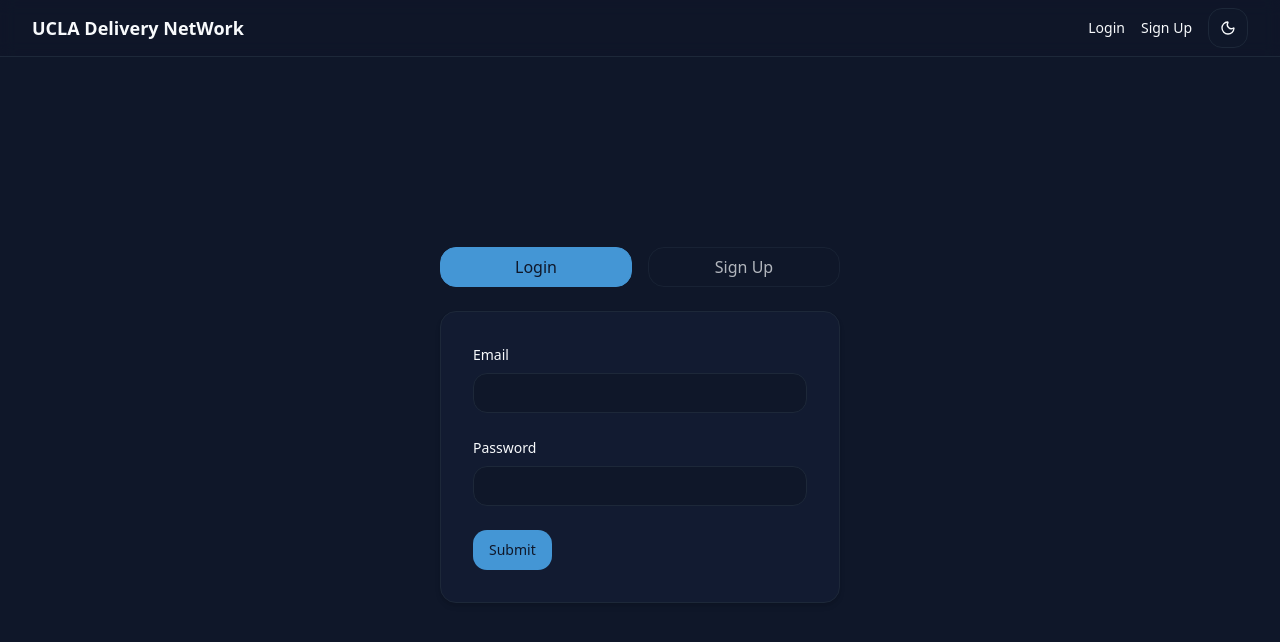
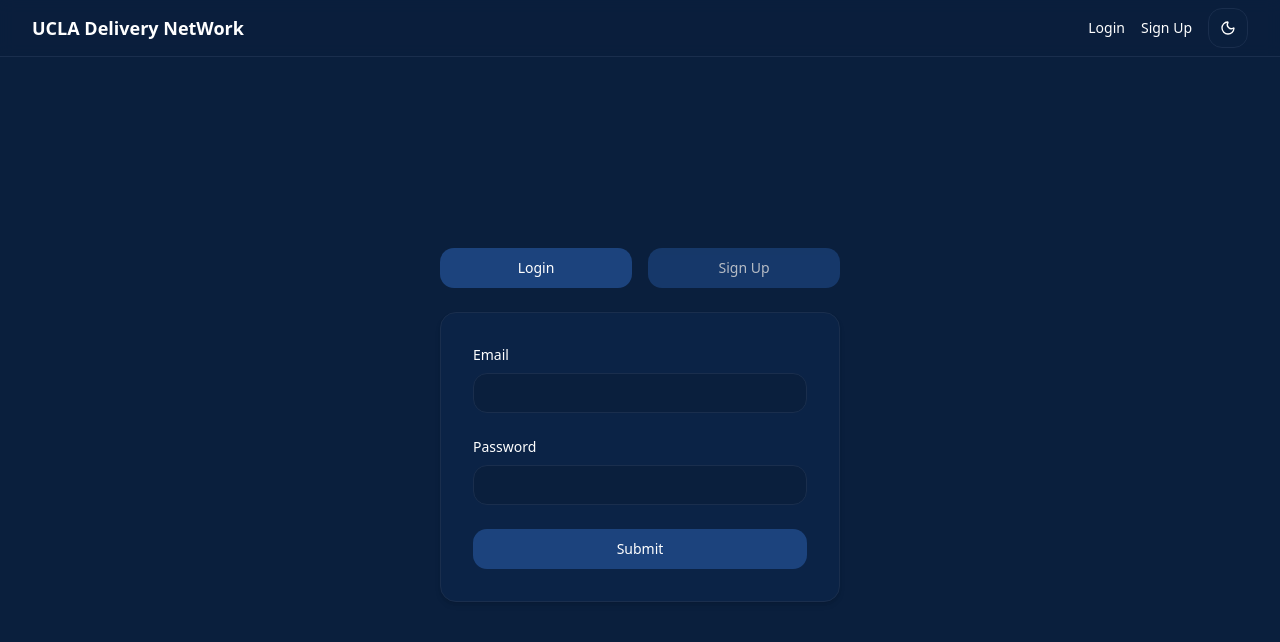
Before and after one commit to MagiCarpy/35L_Project, a React (Vite) app in the folder frontend/: page /login in a window 1280 px wide. Shown: the top 642 px of the page. Built offline with nearby package versions, Linux system fonts and the light colour scheme; no server answers.

Commit message:
standardized styling and adjusted app theme

```diff
--- a/frontend/src/components/ui/button.jsx
+++ b/frontend/src/components/ui/button.jsx
@@ -9,7 +9,7 @@
   {
     variants: {
       variant: {
-        default: "bg-primary text-primary-foreground hover:bg-primary/90",
+        default: "bg-primary text-primary-foreground hover:bg-primary/50",
         destructive:
           "bg-destructive text-destructive-foreground hover:bg-destructive/90",
         outline:
--- a/frontend/src/index.css
+++ b/frontend/src/index.css
@@ -4,88 +4,90 @@
 
 @layer base {
   :root {
-    /* UCLA Theme: Friendly Rounded Minimalism */
+    /* User Requested Theme: Specific Hex Codes */
 
-    /* Background: White */
+    /* Background: #FFFFFF */
     --background: 0 0% 100%;
-    /* Foreground: Dark Blue/Slate for contrast */
-    --foreground: 206 63% 10%;
+    /* Foreground: #1E4B9A */
+    --foreground: 218 67% 36%;
 
-    /* Card: White with shadow usually, but variable is color */
+    /* Card: White */
     --card: 0 0% 100%;
-    --card-foreground: 206 63% 10%;
+    --card-foreground: 218 67% 36%;
 
     --popover: 0 0% 100%;
-    --popover-foreground: 206 63% 10%;
+    --popover-foreground: 218 67% 36%;
 
-    /* Primary: UCLA Blue #2774AE -> HSL(206, 63%, 42%) */
-    --primary: 206 63% 42%;
+    /* Primary: #3D78D8 (Lighter Blue) */
+    --primary: 217 66% 50%;
     --primary-foreground: 0 0% 100%;
 
-    /* Secondary: UCLA Gold #FFD100 -> HSL(49, 100%, 50%) */
-    --secondary: 49 100% 50%;
-    --secondary-foreground: 206 63% 10%;
+    /* Secondary: #FFB300 */
+    --secondary: 42 100% 50%;
+    --secondary-foreground: 218 67% 36%;
 
-    /* Muted: Very light blue/gray */
-    --muted: 206 20% 96%;
-    --muted-foreground: 206 10% 40%;
+    /* Muted: Light Blue/Gray mix */
+    --muted: 216 20% 96%;
+    --muted-foreground: 218 40% 50%;
 
     /* Accent: Light Blue for hover states */
-    --accent: 206 30% 90%;
-    --accent-foreground: 206 63% 42%;
+    --accent: 216 30% 90%;
+    --accent-foreground: 216 63% 47%;
 
     --destructive: 0 84.2% 60.2%;
     --destructive-foreground: 0 0% 98%;
 
-    --border: 206 20% 90%;
-    --input: 206 20% 90%;
-    --ring: 206 63% 42%;
+    --border: 216 20% 90%;
+    --input: 216 20% 90%;
+    --ring: 216 63% 47%;
 
     /* Friendly Rounded Look */
     --radius: 1rem;
 
-    --chart-1: 206 63% 42%;
-    --chart-2: 49 100% 50%;
+    --chart-1: 216 63% 47%;
+    --chart-2: 42 100% 50%;
     --chart-3: 197 37% 24%;
     --chart-4: 43 74% 66%;
     --chart-5: 27 87% 67%;
   }
 
   .dark {
-    /* Dark Mode: Deep Blue Background */
-    /* Background: Very Dark Blue */
-    --background: 222 47% 11%;
-    --foreground: 210 40% 98%;
+    /* Dark Mode: User Requested Hex Codes */
+    /* Background: #0A1F3D */
+    --background: 216 72% 14%;
+    /* Foreground: #FFFFFF */
+    --foreground: 0 0% 100%;
 
-    --card: 222 47% 13%;
-    --card-foreground: 210 40% 98%;
+    --card: 216 72% 16%;
+    --card-foreground: 0 0% 100%;
 
-    --popover: 222 47% 13%;
-    --popover-foreground: 210 40% 98%;
+    --popover: 216 72% 16%;
+    --popover-foreground: 0 0% 100%;
 
-    /* Primary: Lighter UCLA Blue for dark mode visibility */
-    --primary: 206 63% 55%;
-    --primary-foreground: 222 47% 11%;
+    /* Primary: #2D68C4 (Darker Blue) */
+    --primary: 216 63% 30%;
+    --primary-foreground: 0 0% 100%;
 
-    /* Secondary: UCLA Gold */
-    --secondary: 49 100% 50%;
-    --secondary-foreground: 222 47% 11%;
+    /* Secondary: #F2A900 */
+    --secondary: 42 87% 47%;
+    --secondary-foreground: 216 72% 14%;
 
-    --muted: 217 32% 17%;
+    --muted: 216 50% 20%;
     --muted-foreground: 215 20% 65%;
 
-    --accent: 217 32% 17%;
-    --accent-foreground: 210 40% 98%;
+    /* Accent: #2D68C4 */
+    --accent: 216 63% 47%;
+    --accent-foreground: 0 0% 100%;
 
     --destructive: 0 62% 30%;
-    --destructive-foreground: 210 40% 98%;
+    --destructive-foreground: 0 0% 100%;
 
-    --border: 217 32% 17%;
-    --input: 217 32% 17%;
-    --ring: 206 63% 55%;
+    --border: 216 50% 20%;
+    --input: 216 50% 20%;
+    --ring: 217 66% 54%;
 
-    --chart-1: 206 63% 50%;
-    --chart-2: 49 100% 50%;
+    --chart-1: 217 66% 54%;
+    --chart-2: 42 87% 47%;
     --chart-3: 30 80% 55%;
     --chart-4: 280 65% 60%;
     --chart-5: 340 75% 55%;
@@ -110,7 +112,7 @@
 
   /* Global Button Styling */
   button {
-    @apply inline-flex items-center justify-center whitespace-nowrap rounded-md text-sm font-medium ring-offset-background transition-colors focus-visible:outline-none focus-visible:ring-2 focus-visible:ring-ring focus-visible:ring-offset-2 disabled:pointer-events-none disabled:opacity-50 h-10 px-4 py-2;
+    @apply bg-primary inline-flex items-center justify-center whitespace-nowrap rounded-md text-sm font-medium ring-offset-background transition-colors focus-visible:outline-none focus-visible:ring-2 focus-visible:ring-ring focus-visible:ring-offset-2 disabled:pointer-events-none disabled:opacity-50 h-10 px-4 py-2;
   }
 
   /* Primary Button Style (default for buttons inside forms usually) */
--- a/frontend/src/pages/LoginSignup/LoginSignup.css
+++ /dev/null
@@ -1,81 +0,0 @@
-.centered-card {
-  display: flex;
-  flex-direction: column;
-  justify-content: center;
-  align-items: center;
-  min-height: calc(100vh - 4rem);
-  /* Adjust for header/nav if needed */
-  width: 100%;
-  padding: 2rem;
-}
-
-.form {
-  background-color: hsl(var(--card));
-  color: hsl(var(--card-foreground));
-  padding: 2rem;
-  border-radius: var(--radius);
-  box-shadow: 0 4px 6px -1px rgb(0 0 0 / 0.1), 0 2px 4px -2px rgb(0 0 0 / 0.1);
-  border: 1px solid hsl(var(--border));
-  width: 100%;
-  max-width: 400px;
-  display: flex;
-  flex-direction: column;
-  gap: 1.5rem;
-}
-
-.switch-button-container {
-  display: flex;
-  justify-content: center;
-  gap: 1rem;
-  margin-bottom: 1.5rem;
-  width: 100%;
-  max-width: 400px;
-}
-
-.switch-button {
-  border-radius: var(--radius);
-  border: 1px solid hsl(var(--input));
-  padding: 0.75rem 1.5rem;
-  font-size: 1rem;
-  font-weight: 500;
-  font-family: inherit;
-  background-color: hsl(var(--background));
-  color: hsl(var(--foreground));
-  cursor: pointer;
-  transition: all 0.2s ease-in-out;
-  flex: 1;
-}
-
-.switch-button:hover {
-  background-color: hsl(var(--accent));
-  color: hsl(var(--accent-foreground));
-}
-
-.switch-button:not(.unfocus-button) {
-  background-color: hsl(var(--primary));
-  color: hsl(var(--primary-foreground));
-  border-color: hsl(var(--primary));
-}
-
-.unfocus-button {
-  opacity: 0.7;
-}
-
-.label-input {
-  display: flex;
-  flex-direction: column;
-  gap: 0.5rem;
-  width: 100%;
-}
-
-.label-input p {
-  margin: 0;
-  font-weight: 500;
-  font-size: 0.875rem;
-}
-
-.error {
-  color: hsl(var(--destructive));
-  font-size: 0.875rem;
-  text-align: center;
-}
--- a/frontend/src/pages/LoginSignup/LoginSignup.jsx
+++ b/frontend/src/pages/LoginSignup/LoginSignup.jsx
@@ -1,7 +1,7 @@
 import React, { useState, useEffect } from "react";
 import { useNavigate, Navigate } from "react-router-dom";
 import { useAuth } from "../../context/AuthContext";
-import "./LoginSignup.css";
+import { Button } from "@/components/ui/button";
 
 // FIXME: add logic (ex. redirect to home) if user is currently logged in.
 function LoginSignup({ signingUp }) {
@@ -72,28 +72,30 @@
   };
 
   return (
-    <div className="centered-card">
-      <div className="switch-button-container">
-        <button
+    <div className="flex flex-col justify-center items-center min-h-[calc(100vh-4rem)] w-full p-8">
+      <div className="flex justify-center gap-4 mb-6 w-full max-w-[400px]">
+        <Button
           type="button"
-          className={`switch-button ${!loggingIn && "unfocus-button"}`}
+          variant={!loggingIn ? "ghost" : "default"}
+          className={`flex-1 ${!loggingIn && "opacity-70"}`}
           onClick={(e) => handleSwitch(e, "login")}
         >
           Login
-        </button>
-        <button
+        </Button>
+        <Button
           type="button"
-          className={`switch-button ${loggingIn && "unfocus-button"}`}
+          variant={loggingIn ? "ghost" : "default"}
+          className={`flex-1 ${loggingIn && "opacity-70"}`}
           onClick={(e) => handleSwitch(e, "signup")}
         >
           Sign Up
-        </button>
+        </Button>
       </div>
 
-      <form onSubmit={loggingIn ? handleLogin : handleSignup} className="form">
+      <form onSubmit={loggingIn ? handleLogin : handleSignup} className="bg-card text-card-foreground p-8 rounded-lg shadow-md border border-border w-full max-w-[400px] flex flex-col gap-6">
         {!loggingIn && (
-          <label className="label-input">
-            <p>Username</p>
+          <label className="flex flex-col gap-2 w-full">
+            <p className="font-medium text-sm">Username</p>
             <input
               type="text"
               id="username"
@@ -107,8 +109,8 @@
           </label>
         )}
 
-        <label className="label-input">
-          <p>Email</p>
+        <label className="flex flex-col gap-2 w-full">
+          <p className="font-medium text-sm">Email</p>
           <input
             type="email"
             id="email"
@@ -121,8 +123,8 @@
           />
         </label>
 
-        <label className="label-input">
-          <p>Password</p>
+        <label className="flex flex-col gap-2 w-full">
+          <p className="font-medium text-sm">Password</p>
           <input
             type="password"
             id="password"
@@ -135,10 +137,10 @@
           />
         </label>
 
-        {err && <div className="error">{err}</div>}
+        {err && <div className="text-destructive text-sm text-center">{err}</div>}
 
         <div>
-          <button type="submit">Submit</button>
+          <Button type="submit" className="w-full">Submit</Button>
         </div>
       </form>
     </div>
--- a/frontend/src/pages/Profile/Profile.jsx
+++ b/frontend/src/pages/Profile/Profile.jsx
@@ -1,6 +1,7 @@
 import { useOutletContext, Navigate } from "react-router-dom";
 import { useState, useEffect } from "react";
 import { useAuth } from "../../context/AuthContext";
+import { Button } from "@/components/ui/button";
 
 // FIXME: add error handling
 // maybe make parent component that keeps track of user creds?
@@ -52,13 +53,13 @@
             type="file"
             onChange={handleFileChange}
           />
-          <button
+          <Button
             className="py-3 px-6 cursor-pointer"
             onClick={handleSubmit}
             type="submit"
           >
             Upload
-          </button>
+          </Button>
         </form>
         <div className="mb-8 space-y-2">
           <p className="text-lg">
--- a/frontend/src/pages/Requests/NewRequest.jsx
+++ b/frontend/src/pages/Requests/NewRequest.jsx
@@ -2,6 +2,7 @@
 import { useNavigate } from "react-router-dom";
 import { DINING_HALLS } from "../../constants/diningHalls";
 import { RES_HALLS } from "../../constants/resHalls";
+import { Button } from "@/components/ui/button";
 
 function NewRequest() {
   const [item, setItem] = useState("");
@@ -61,6 +62,7 @@
         <select
           value={pickupKey}
           onChange={(e) => setPickupKey(e.target.value)}
+          className="w-[200px]"
           required
         >
           <option value="">Select Dining Hall</option>
@@ -76,6 +78,7 @@
         <select
           value={dropoffKey}
           onChange={(e) => setDropoffKey(e.target.value)}
+          className="w-[200px]"
           required
         >
           <option value="">Select Residence</option>
@@ -86,7 +89,7 @@
 
         <br /><br />
 
-        <button type="submit">Create</button>
+        <Button type="submit">Create</Button>
       </form>
     </div>
   );
```
Also changed, not shown: frontend/src/App.jsx (+55 -10 lines), frontend/src/pages/Home/Home.jsx (+12 -8 lines), frontend/src/pages/Map/Map.css (deleted, +0 -27 lines), frontend/src/pages/Map/Map.jsx (+8 -9 lines), frontend/src/pages/Requests/RequestsList.jsx (+12 -27 lines), 1 other file (tests, documents, lock files or other folders).
